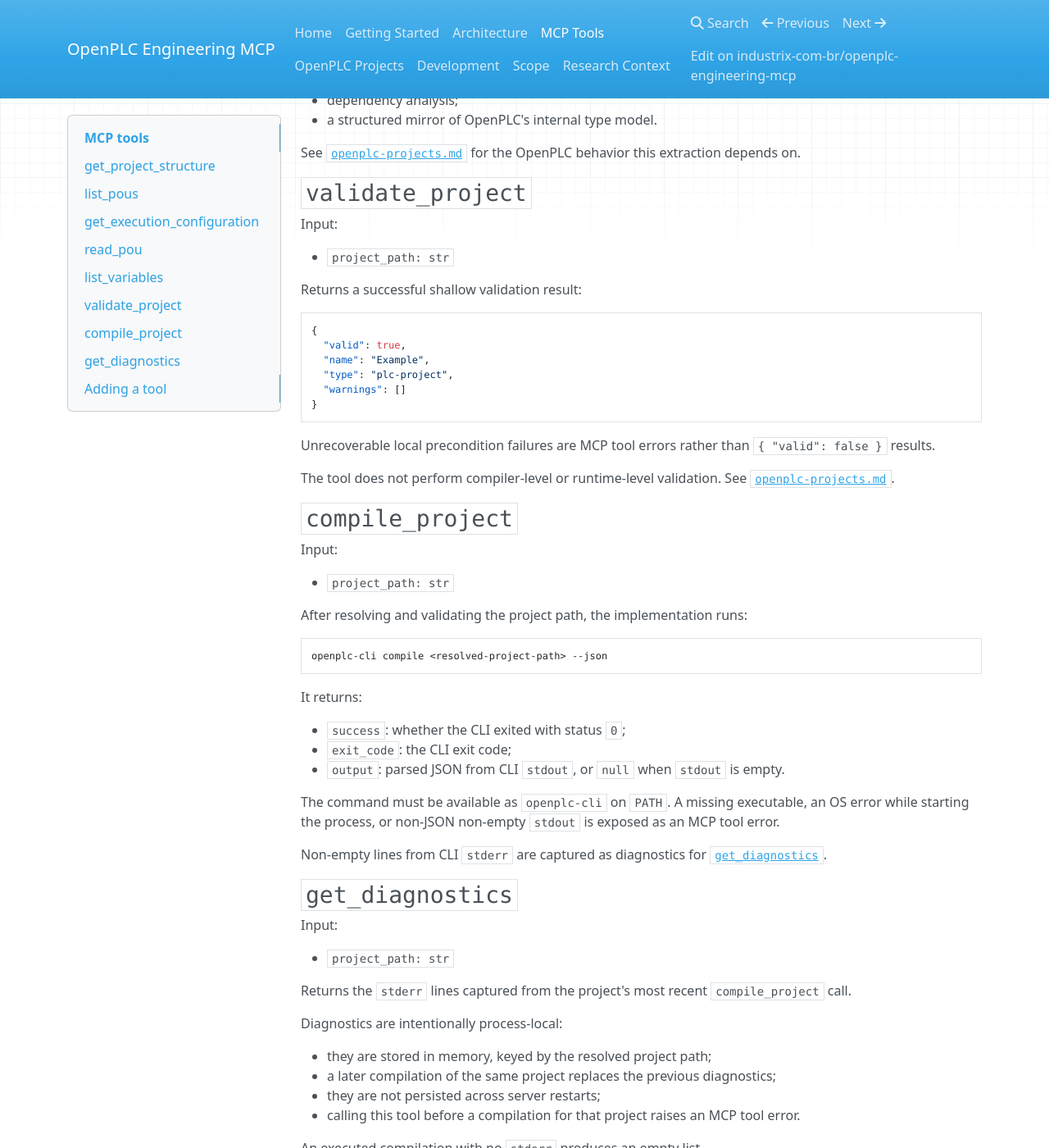
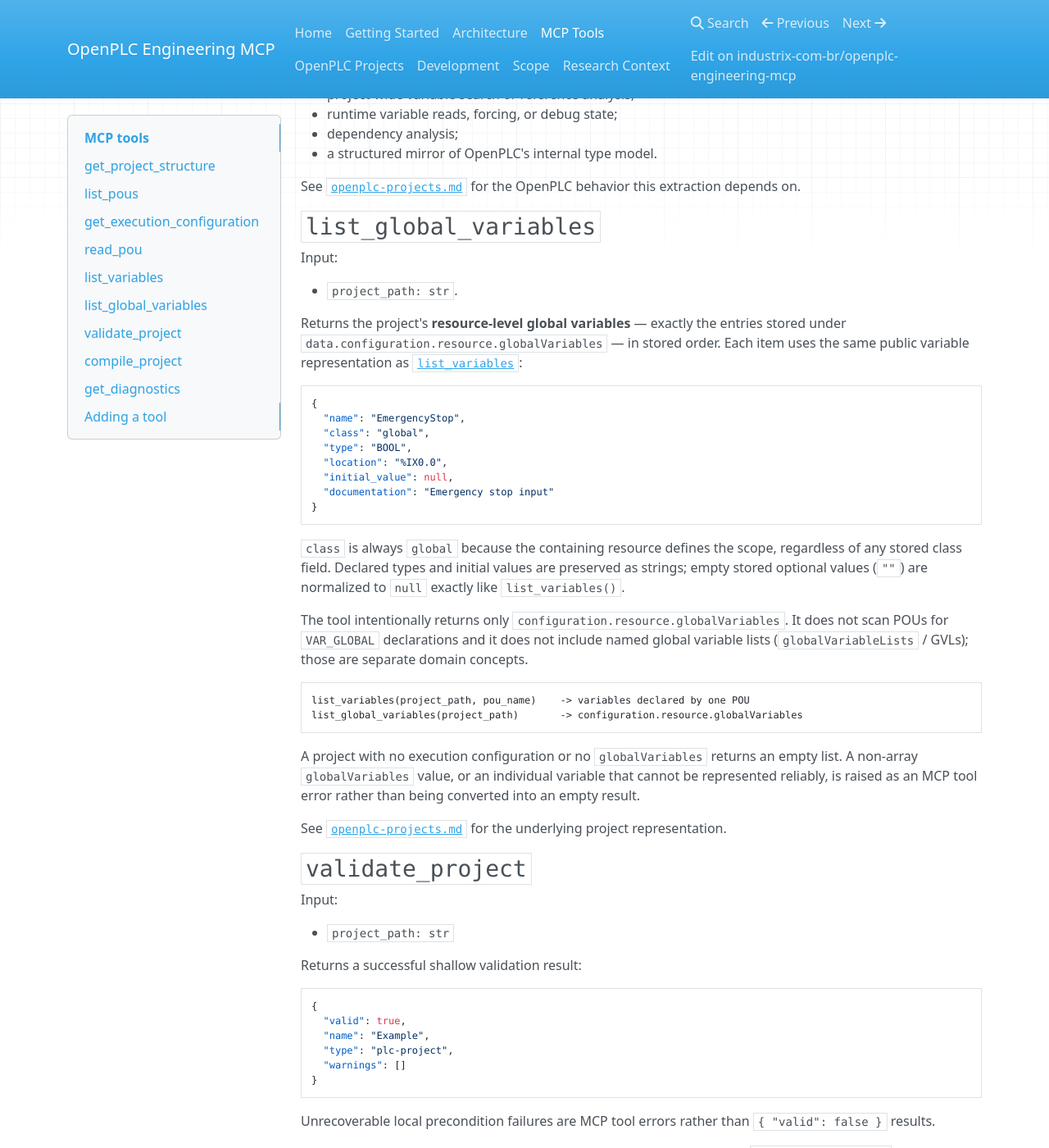
Before and after one commit to industrix-com-br/openplc-engineering-mcp, an MkDocs documentation site: the page built from docs/tools.md, in a window 1280 px wide and 1400 px high, scrolled down 3978 px. Shown: the whole window at 82% size. Built offline with MkDocs 1.6.1, drawn with Linux system fonts in a browser that asks for light colours; nearby versions of some CDN libraries; some of the changed text lies outside the part shown.

Commit message:
docs: document list_global_variables tool and shared configuration-resource lookup

````diff
--- a/docs/tools.md
+++ b/docs/tools.md
@@ -11,6 +11,7 @@
 | `get_execution_configuration` | yes | Inspect configured Tasks and Program Instances |
 | `read_pou` | yes | Read a POU by domain name without requiring its filesystem path |
 | `list_variables` | yes | Inspect variables declared by a POU |
+| `list_global_variables` | yes | Inspect the project's resource-level global variables |
 | `validate_project` | yes | Check the MCP's shallow project preconditions |
 | `compile_project` | no | Compile through `openplc-cli` |
 | `get_diagnostics` | yes | Return diagnostics captured from the latest compilation |
@@ -161,6 +162,38 @@
 
 See [`openplc-projects.md`](openplc-projects.md) for the OpenPLC behavior this extraction depends on.
 
+## `list_global_variables`
+
+Input:
+
+- `project_path: str`.
+
+Returns the project's **resource-level global variables** — exactly the entries stored under `data.configuration.resource.globalVariables` — in stored order. Each item uses the same public variable representation as [`list_variables`](#list_variables):
+
+```json
+{
+  "name": "EmergencyStop",
+  "class": "global",
+  "type": "BOOL",
+  "location": "%IX0.0",
+  "initial_value": null,
+  "documentation": "Emergency stop input"
+}
+```
+
+`class` is always `global` because the containing resource defines the scope, regardless of any stored class field. Declared types and initial values are preserved as strings; empty stored optional values (`""`) are normalized to `null` exactly like `list_variables()`.
+
+The tool intentionally returns only `configuration.resource.globalVariables`. It does not scan POUs for `VAR_GLOBAL` declarations and it does not include named global variable lists (`globalVariableLists` / GVLs); those are separate domain concepts.
+
+```text
+list_variables(project_path, pou_name)    -> variables declared by one POU
+list_global_variables(project_path)       -> configuration.resource.globalVariables
+```
+
+A project with no execution configuration or no `globalVariables` returns an empty list. A non-array `globalVariables` value, or an individual variable that cannot be represented reliably, is raised as an MCP tool error rather than being converted into an empty result.
+
+See [`openplc-projects.md`](openplc-projects.md) for the underlying project representation.
+
 ## `validate_project`
 
 Input:
````
Also changed, not shown: other parts of docs/tools.md (+1 -1 lines), README.md (+1 -0 lines), docs/architecture.md (+7 -5 lines), docs/index.md (+4 -4 lines), docs/openplc-projects.md (+15 -1 lines), docs/scope.md (+3 -1 lines).
